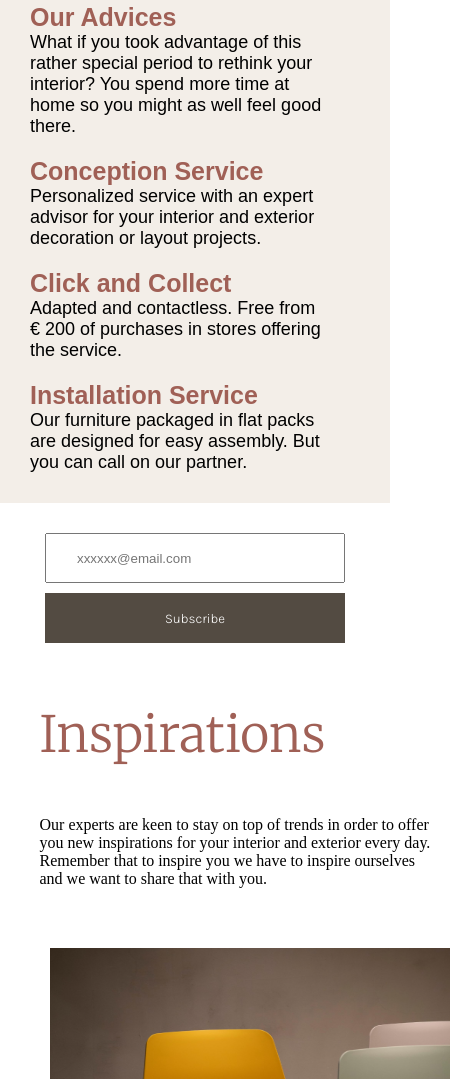
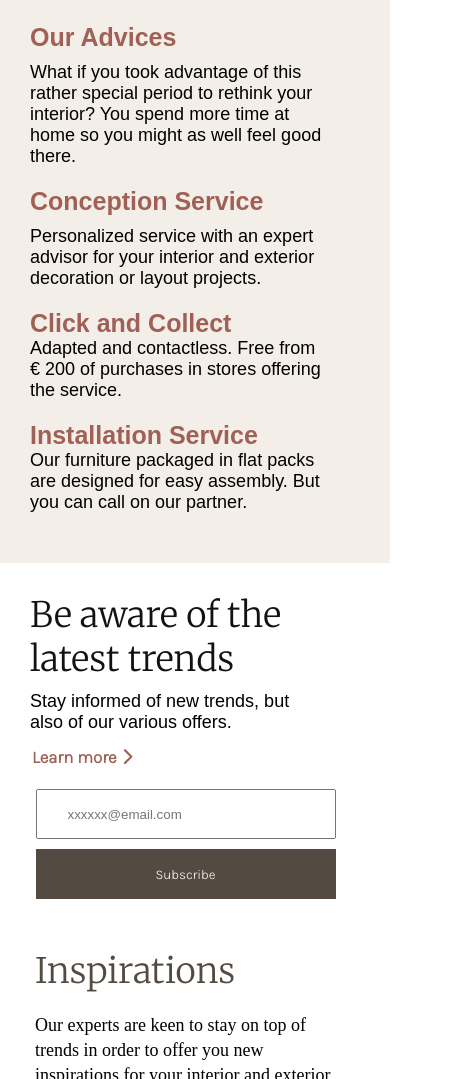
Before and after one commit to Geofat/DX-ANTIC, a plain HTML site: page index.html in a window 390 px wide. Shown: the part 921-2000 px from the top of the page, 450 px wide, since content can reach past the window. Drawn offline with Linux system fonts and the light colour scheme; a web font is replaced by a local one.

Commit message:
completed 3

```diff
--- a/index.html
+++ b/index.html
@@ -122,7 +122,7 @@
                 <img src="./Img/slide1.png" alt="">
             </div>
 
-            <div class="interior-images">
+            <div class="interior-images img2">
                 <img src="./Img/slide2.png" alt="">
             </div>
 
@@ -139,8 +139,10 @@
             </div>
 
             <div>
-                <p>Our experts are keen to stay on top of trends in order to offer you new inspirations for your interior
-                and exterior every day. Remember that to inspire you we have to inspire ourselves and we want to share
+                <p>Our experts are keen to stay on top of trends in order to offer you new inspirations for your
+                    interior
+                    and exterior every day. Remember that to inspire you we have to inspire ourselves and we want to
+                    share
                     that with you.</p>
             </div>
 
@@ -150,10 +152,6 @@
             </div>
 
         </div>
-
-
-
-
     </section>
 
 
--- a/mobile.css
+++ b/mobile.css
@@ -15,6 +15,7 @@
         width: 100%;
         height: 700px;
         padding-top: 20px;
+        padding-left: 20px;
         background: linear-gradient(0deg, rgba(112, 100, 88, 0.2), rgba(112, 100, 88, 0.2)), url(./Img/header.png);
         background-position: center;
         background-repeat: no-repeat;
@@ -81,11 +82,13 @@
 
     .second-section {
         flex-direction: column;
+        padding: 30px;
     }
 
     .second-section_content {
         width: 100%;
         text-align: left;
+        padding: 0;
     }
 
     .second-section_content h3 {
@@ -96,11 +99,13 @@
 
     .second-section_content p {
         text-align: left;
+
     }
 
     .second-section_details {
         flex-direction: column;
         text-align: left;
+        margin: 20px 0;
         min-width: 100%;
 
     }
@@ -111,9 +116,9 @@
     }
 
     .left-details p {
-        text-align: justify;
-        margin: 0;
-        /* width: 100%; */
+        text-align: left;
+        width: 100%;
+        /* height: 75px; */
     }
 
     .right-details h4 {
@@ -124,29 +129,79 @@
         margin-top: 20px;
     }
 
+    .third-section {
+        width: 100%;
+        display: flex;
+        flex-direction: column;
+    }
+
     .third-section_content {
-        display: none;
+        width: 290px;
     }
 
     .cta-input-holder {
-        width: 90%;
+        width: 311px;
         flex-direction: column;
         align-items: center;
-        margin: 0 auto;
+        margin: 20px 0;
     }
 
     .btn {
         width: 300px;
         margin-top: 10px;
     }
-    .design-container{
-        display: flex ;
+
+    .design-container {
+        width: 100%;
+        margin: 0;
+        display: flex;
         flex-direction: column-reverse;
     }
-    .sample-designs{
+
+    .sample-designs {
         flex-direction: column;
+        align-items: center;
+        /* padding: 20px; */
+        padding: 0;
     }
-    .design-about{
+
+    .interior-images {
+        /* margin: 10px 0; */
+        height: 200px;
+        width: 350px;
+    }
+
+    .img2 {
+        margin: 15px 0;
+    }
+
+    .design-about {
+        width: 100%;
+        padding: 0 20px;
         flex-direction: column;
+        margin: 0;
+    }
+
+    .design-about h2 {
+        color: #534B42;
+        padding-left: 15px;
+        margin: 0;
+        font-style: normal;
+        font-weight: 400;
+        font-size: 35px;
+    }
+
+    .design-about p {
+        padding-left: 15px;
+        width: 311px;
+        height: 150px;
+        font-family: Varta;
+        font-size: 18px;
+        font-weight: 400;
+        line-height: 25px;
+        letter-spacing: 0px;
+        text-align: left;
+
+
     }
 }
--- a/style.css
+++ b/style.css
@@ -34,6 +34,7 @@ img {
     align-items: center;
     padding: 25px 0;
     margin-right: 20px;
+    transition: width 0.4s;
 }
 
 .menubar {
@@ -108,18 +109,23 @@ img {
     display: block;
     width: 100%;
 
+
 }
 
 .showmobilelink ul {
     width: 100%;
     display: block;
     padding: 0;
+    position: relative;
+    transition:  0.5s ease;
 }
 
+
 .showmobilelink li {
+
     width: 100%;
     list-style: none;
-    padding: 20px 20px;
+    padding: 20px;
     height: 70px;
     background: #d9d9d9;
     display: block;
@@ -129,6 +135,7 @@ img {
     font-size: 25px;
     color: #706458;
 }
+
 
 .showmobilelink li:hover {
     background: transparent;
@@ -148,7 +155,7 @@ img {
     background: #F3EEE8;
     width: 50%;
     padding-top: 30px;
-    padding-left: 30px;
+    padding-left: 90px;
 
 }
 
@@ -230,7 +237,7 @@ img {
     background: #F3EEE8;
     padding-top: 30px;
     padding-bottom: 30px;
-    padding-left: 30px;
+    padding-left: 90px;
     padding-right: 40px;
 }
 
@@ -313,6 +320,8 @@ img {
 /* third section starts here */
 .third-section {
     /* border: 3px solid tomato; */
+    width: 90%;
+    margin: 0 auto;
     display: flex;
     padding: 30px 30px;
 }
@@ -403,6 +412,8 @@ input:hover {
 }
 .design-about{
     /* border: 2px solid tomato; */
+    width: 90%;
+    margin: 0 auto;
     display: flex;
     justify-content: space-between;
     padding: 0 20px;
@@ -415,10 +426,15 @@ input:hover {
     font-size: 50px;
 }
 .design-about p{
-width: 400px;
-/* border:2px solid tomato ; */
+width: 300px;
+font-family: Varta;
+font-size: 18px;
+font-weight: 400;
+line-height: 25px;
+letter-spacing: 0px;
+text-align: left;
+
 padding-top: 20px;
-/* font-size: 18px; */
 font-weight: 400;
 }
 .bottom-icon{
```
Lines whose indentation alone changed are shown as unchanged.
